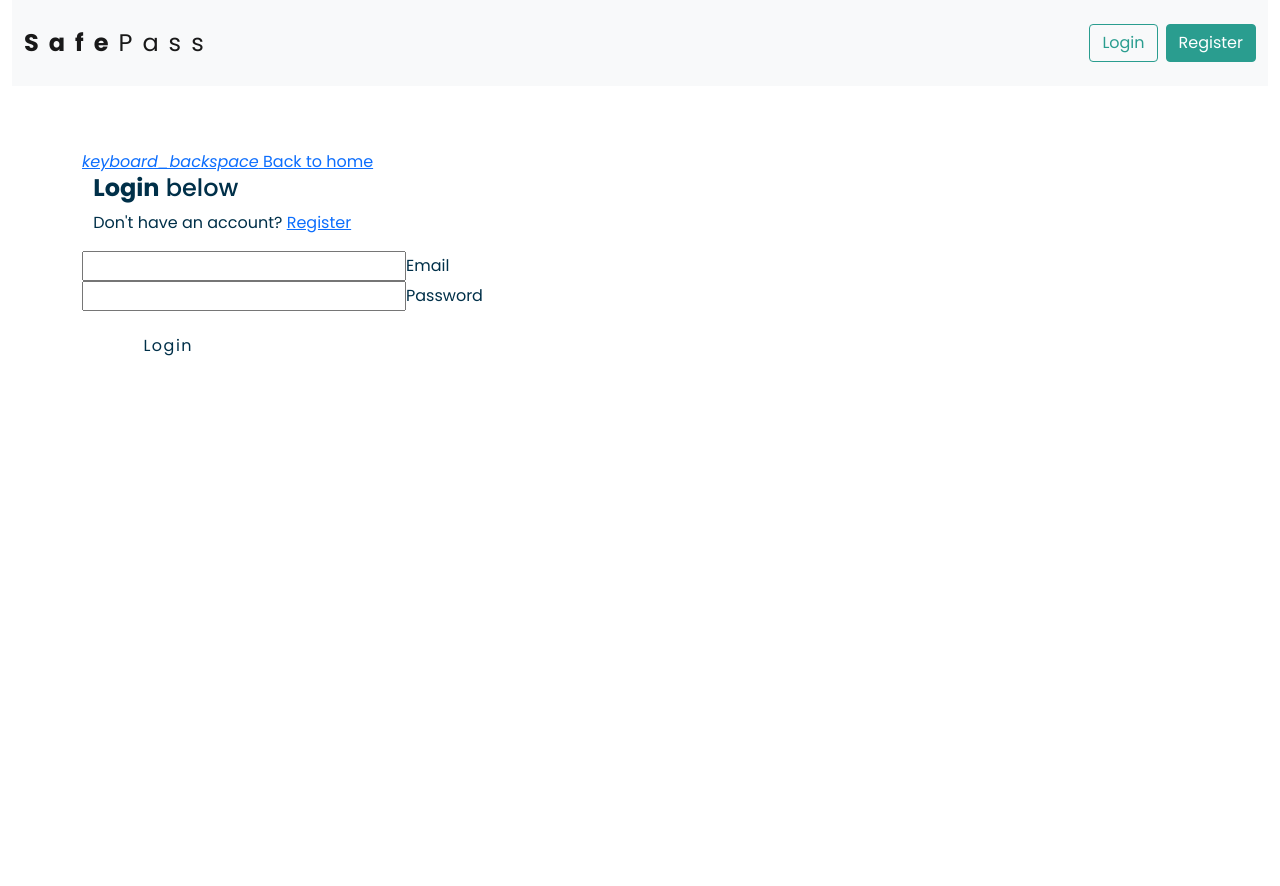
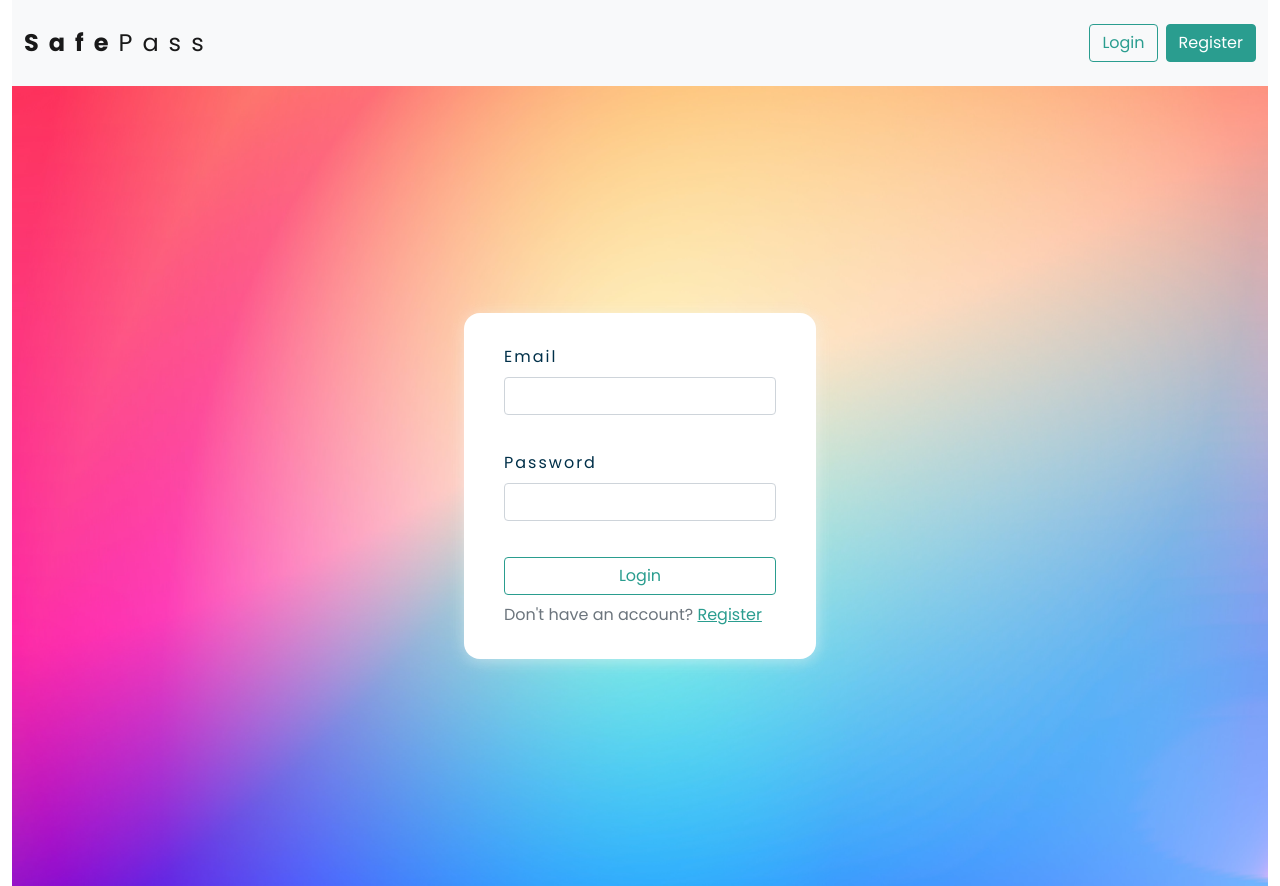
Before and after one commit to sr1k3sh/safepass, a React (Create React App) app in the folder frontend/: page /login in a window 1280 px wide. Before the commit the page ends 800 px from the top, so only its background shows below. Built offline with nearby package versions, Linux system fonts and the light colour scheme.

Commit message:
update login design

```diff
--- a/frontend/src/components/auth/Login.js
+++ b/frontend/src/components/auth/Login.js
@@ -1,9 +1,9 @@
 import React, { Component } from "react";
-import { Link } from "react-router-dom";
 import PropTypes from "prop-types";
 import { connect } from "react-redux";
 import { loginUser } from "../../actions/authActions";
 import classnames from "classnames";
+import { Link } from "react-router-dom";
 class Login extends Component {
   constructor() {
     super();
@@ -13,19 +13,20 @@ class Login extends Component {
       errors: {}
     };
   }
-componentWillReceiveProps(nextProps) {
+  static getDerivedStateFromProps(nextProps, state){
     if (nextProps.auth.isAuthenticated) {
-      this.props.history.push("/dashboard"); // push user to dashboard when they login
+      nextProps.history.push("/dashboard"); // push user to dashboard when they login
     }
     if (nextProps.errors) {
-      this.setState({
-        errors: nextProps.errors
-      });
+      return state.errors = nextProps.errors
     }
+    return null;
   }
+
   onChange = e => {
     this.setState({ [e.target.id]: e.target.value });
   };
+
   onSubmit = e => {
     e.preventDefault();
       const userData = {
@@ -34,76 +35,58 @@ const userData = {
           };
       this.props.loginUser(userData); // since we handle the redirect within our component, we don't need to pass in this.props.history as a parameter
   };
+
   render() {
     const { errors } = this.state;
     return (
-      <div className="container">
-        <div style={{ marginTop: "4rem" }} className="row">
-          <div className="col s8 offset-s2">
-            <Link to="/" className="btn-flat waves-effect">
-              <i className="material-icons left">keyboard_backspace</i> Back to
-              home
-            </Link>
-            <div className="col s12" style={{ paddingLeft: "11.250px" }}>
-              <h4>
-                <b>Login</b> below
-              </h4>
-              <p className="grey-text text-darken-1">
-                Don't have an account? <Link to="/register">Register</Link>
-              </p>
-            </div>
-            <form noValidate onSubmit={this.onSubmit}>
-              <div className="input-field col s12">
+      <div className="sp-login">
+        <form className="sp-login__form" noValidate onSubmit={this.onSubmit}>
+          <div className="sp-login__form-element">
+            <label className="form-label" htmlFor="email">Email</label>
             <input
               onChange={this.onChange}
               value={this.state.email}
               error={errors.email}
               id="email"
               type="email"
-                  className={classnames("", {
+              className={classnames("form-control", {
                 invalid: errors.email || errors.emailnotfound
               })}
             />
-                <label htmlFor="email">Email</label>
             <span className="red-text">
               {errors.email}
               {errors.emailnotfound}
             </span>
           </div>
-              <div className="input-field col s12">
+          <div className="sp-login__form-element">
+            <label className="form-label" htmlFor="password">Password</label>
             <input
               onChange={this.onChange}
               value={this.state.password}
               error={errors.password}
               id="password"
               type="password"
-                  className={classnames("", {
+              className={classnames("form-control", {
                 invalid: errors.password || errors.passwordincorrect
               })}
             />
-                <label htmlFor="password">Password</label>
             <span className="red-text">
               {errors.password}
               {errors.passwordincorrect}
             </span>
           </div>
-              <div className="col s12" style={{ paddingLeft: "11.250px" }}>
+          <div className="sp-login__form-element">
             <button
-                  style={{
-                    width: "150px",
-                    borderRadius: "3px",
-                    letterSpacing: "1.5px",
-                    marginTop: "1rem"
-                  }}
               type="submit"
-                  className="btn btn-large waves-effect waves-light hoverable blue accent-3"
+              className="btn btn-outline-primary "
             >
               Login
             </button>
+            <span className="text-secondary sp-login__links">
+              Don't have an account? <Link className="link-primary" to="/register">Register</Link>
+            </span>
           </div>
         </form>
-          </div>
-        </div>
       </div>
     );
   }
--- a/frontend/src/components/auth/Register.js
+++ b/frontend/src/components/auth/Register.js
@@ -15,16 +15,18 @@ class Register extends Component {
       errors: {}
     };
   }
-componentWillReceiveProps(nextProps) {
+  static getDerivedStateFromProps(nextProps, state){
     if (nextProps.errors) {
-      this.setState({
+      return ({
         errors: nextProps.errors
-      });
+      })
     }
   }
+
   onChange = e => {
     this.setState({ [e.target.id]: e.target.value });
   };
+
   onSubmit = e => {
     e.preventDefault();
     const newUser = {
@@ -41,7 +43,7 @@ return (
       <div className="container">
         <div className="row justify-content-center sp-register">
             <div className="col-xl-6 sp-register__background">
-              <img width="100%" src={require('../../assets/images/banner.png')}></img>
+              <img width="100%" src={require('../../assets/images/banner.png')} alt="banner"></img>
             </div>
             <div className="col-xl-6 sp-register__form-wrapper">
               <h2 className="sp-register__title">
--- /dev/null
+++ b/frontend/src/components/auth/_login.scss
@@ -0,0 +1,38 @@
+.sp-login{
+    display: flex;
+    flex-direction: column;
+    justify-content: center;
+    align-items: center;
+    background: url(../../assets/images/gradient.jpg);
+    background-position: center;
+    background-size: cover;
+    height: 100vh;
+    &__form{
+        display: flex;
+        flex-direction: column;
+        gap: var(--spacing-8);
+        max-width: 22rem;
+        width: 100%;
+        background: #ffffff;
+        padding: var(--spacing-8) var(--spacing-9);
+        box-shadow: 1px 2px 16px 0px #f3f3f38a;
+        border-radius: var(--spacing-5);
+    }
+
+    &__form-element{
+        width: 100%;
+        display: flex;
+        flex-direction: column;
+        & button{
+            width: 100%;
+        }
+    }
+
+    &__links{
+        margin-top: var(--spacing-3);
+    }
+
+    .form-control{
+        background: transparent;
+    }
+}
--- a/frontend/src/main.scss
+++ b/frontend/src/main.scss
@@ -26,3 +26,4 @@
 @import './components/banner/banner';
 @import './components/dashboard/dashboard';
 @import './components/auth/register';
+@import './components/auth/login';
```
Also changed, not shown: frontend/src/assets/images/gradient.jpg (added), frontend/src/assets/images/login.jpg (added). Lines whose indentation alone changed are shown as unchanged.
